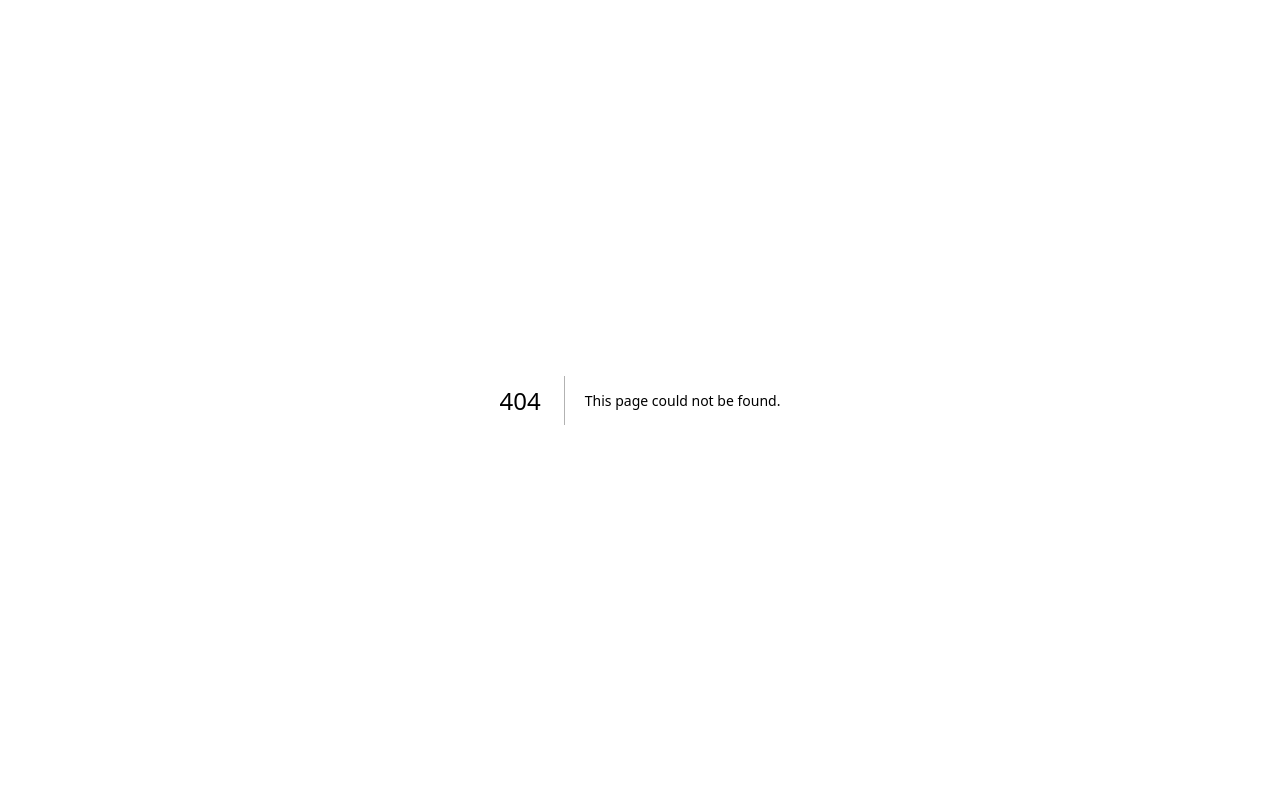
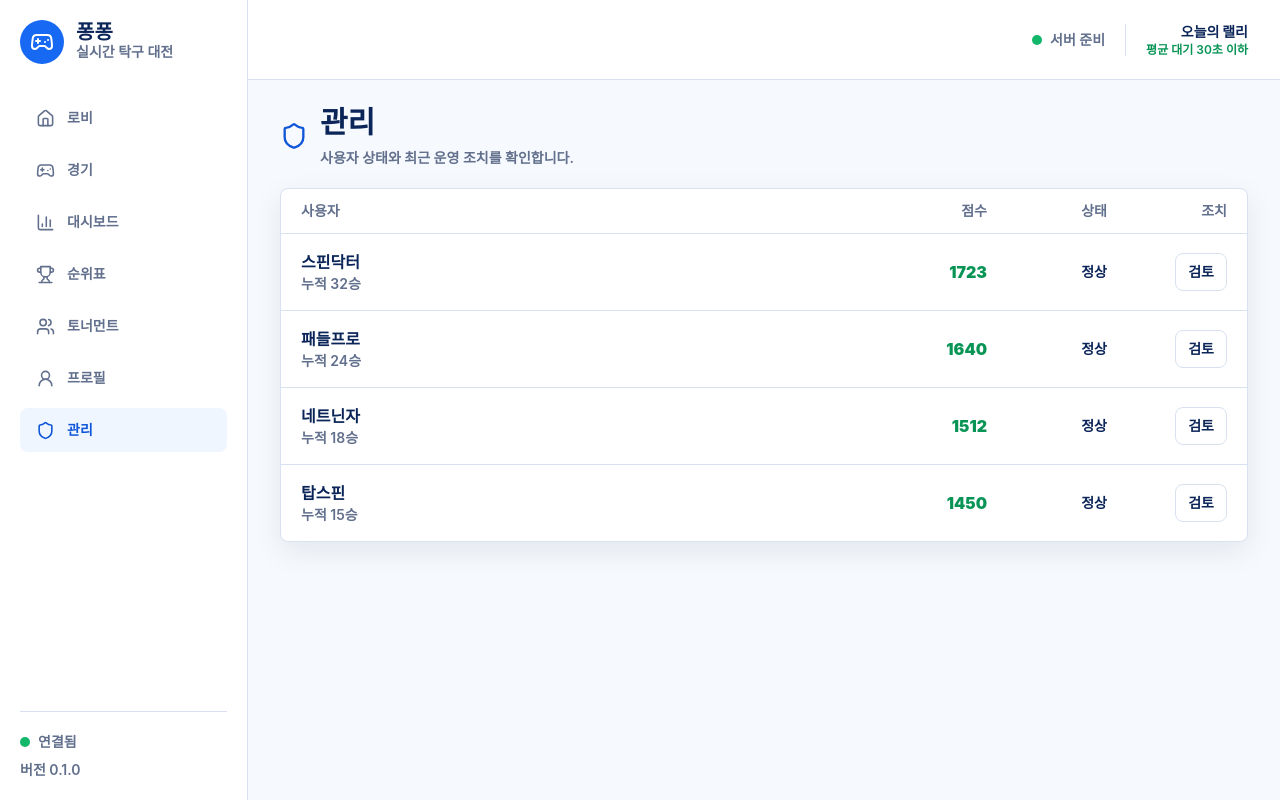
Before and after one commit to seungwoo7050/42web-workspace, a Next.js app in the folder apps/web/: page /admin in a window 1280 px wide. Before the commit this address had no page. Built offline with nearby package versions, Linux system fonts and the light colour scheme; no server answers.

Commit message:
feat(web): 관리자 화면 추가

```diff
--- /dev/null
+++ b/apps/web/src/app/admin/page.tsx
@@ -0,0 +1,47 @@
+"use client";
+
+import { useEffect, useState } from "react";
+import { Shield } from "lucide-react";
+import type { PublicUser } from "@pong-pong/shared";
+import { AppShell } from "@/components/AppShell";
+import { apiFetch } from "@/lib/api";
+import { sampleUsers } from "@/lib/sample";
+
+export default function AdminPage() {
+  const [users, setUsers] = useState<PublicUser[]>(sampleUsers);
+
+  useEffect(() => {
+    apiFetch<{ users: PublicUser[] }>("/admin/users").then((result) => setUsers(result.users)).catch(() => undefined);
+  }, []);
+
+  return (
+    <AppShell>
+      <div className="flex items-center gap-3">
+        <Shield size={28} className="text-blue-700" />
+        <div>
+          <h1 className="text-3xl font-black text-ink">관리</h1>
+          <p className="mt-2 text-sm font-semibold text-muted">사용자 상태와 최근 운영 조치를 확인합니다.</p>
+        </div>
+      </div>
+      <section className="card mt-5 overflow-hidden">
+        <div className="grid grid-cols-[1fr_120px_120px_120px] border-b border-line px-5 py-3 text-sm font-black text-muted">
+          <span>사용자</span>
+          <span className="text-right">점수</span>
+          <span className="text-right">상태</span>
+          <span className="text-right">조치</span>
+        </div>
+        {users.map((user) => (
+          <div key={user.id} className="grid grid-cols-[1fr_120px_120px_120px] items-center border-b border-line px-5 py-4 last:border-b-0">
+            <div>
+              <p className="font-black text-ink">{user.displayName}</p>
+              <p className="text-sm font-semibold text-muted">누적 {user.wins}승</p>
+            </div>
+            <span className="text-right font-black text-green-600">{user.rating}</span>
+            <span className="text-right text-sm font-black text-ink">{user.status === "active" ? "정상" : "정지"}</span>
+            <button className="focus-ring justify-self-end rounded-lg border border-line px-3 py-2 text-sm font-black text-ink">검토</button>
+          </div>
+        ))}
+      </section>
+    </AppShell>
+  );
+}
```
